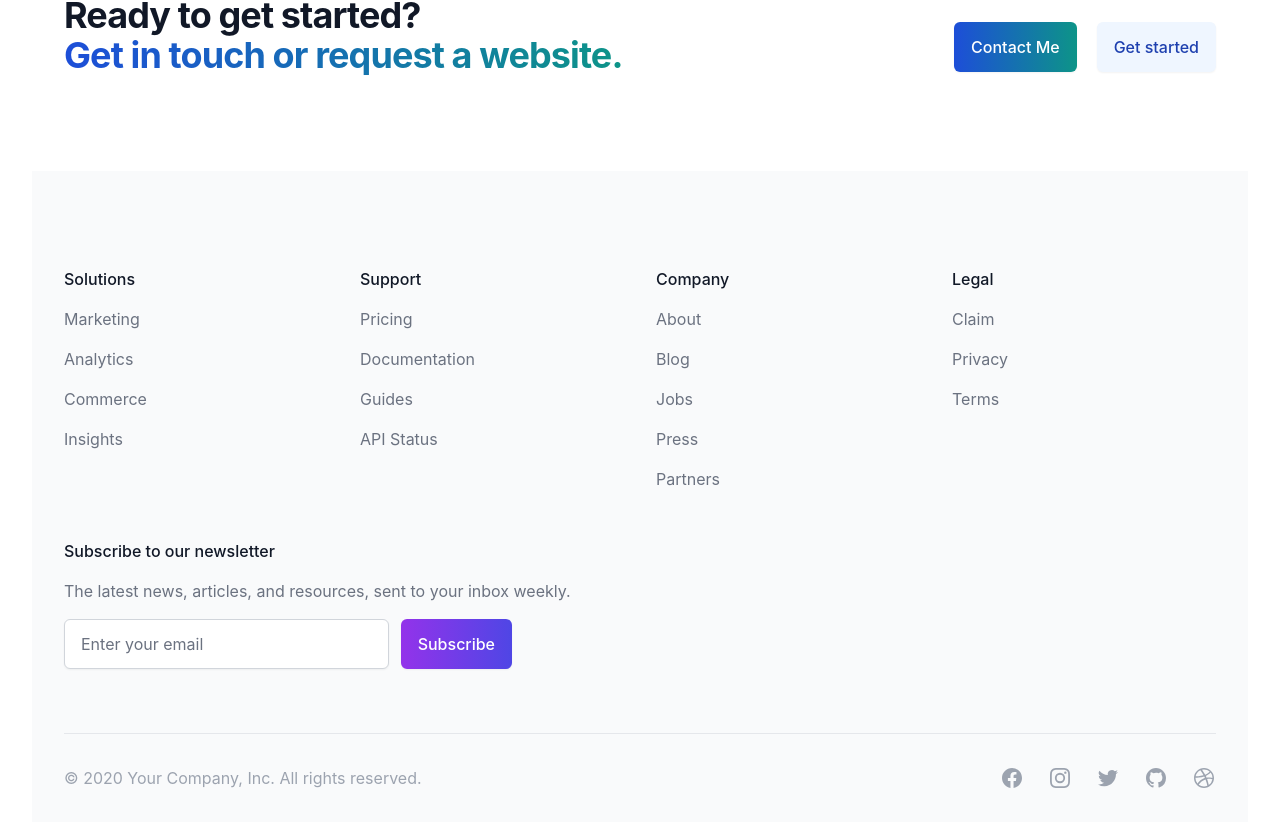
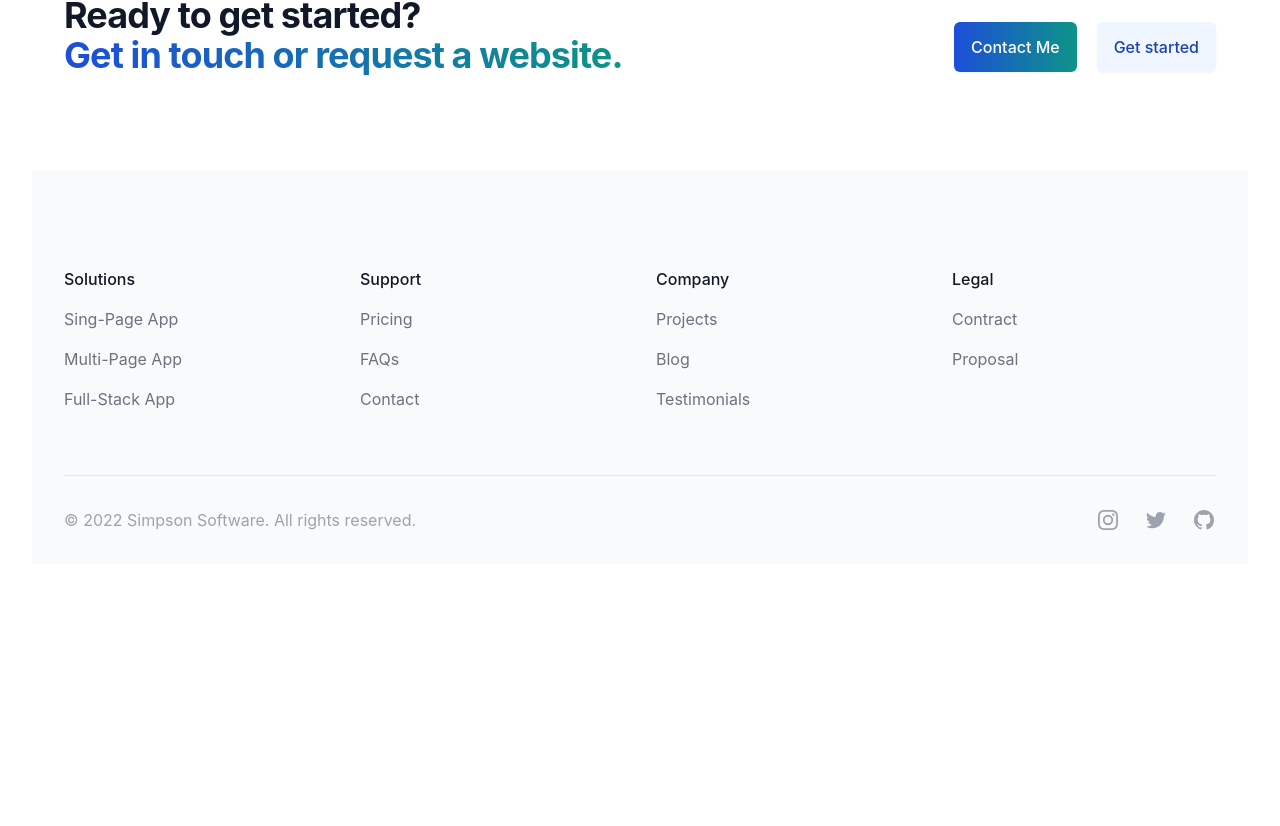
Before and after one commit to FulphilledDev/mern_portfolio, a React (Create React App) app: page / in a window 1280 px wide. Shown: the part 3816-4642 px from the top of the page. After the commit the page ends 4388 px from the top, so only its background shows below. Built offline with nearby package versions, Linux system fonts and the light colour scheme.

Commit message:
Footer Styles & Details

```diff
--- a/src/components/Footer.jsx
+++ b/src/components/Footer.jsx
@@ -4,43 +4,25 @@ const Footer = () => {
 
     const footerNavigation = {
         solutions: [
-            { name: 'Marketing', href: '#' },
-            { name: 'Analytics', href: '#' },
-            { name: 'Commerce', href: '#' },
-            { name: 'Insights', href: '#' },
+            { name: 'Sing-Page App', href: '#' },
+            { name: 'Multi-Page App', href: '#' },
+            { name: 'Full-Stack App', href: '#' },
         ],
         support: [
             { name: 'Pricing', href: '#' },
-            { name: 'Documentation', href: '#' },
-            { name: 'Guides', href: '#' },
-            { name: 'API Status', href: '#' },
+            { name: 'FAQs', href: '#' },
+            { name: 'Contact', href: '#' },
         ],
         company: [
-            { name: 'About', href: '#' },
+            { name: 'Projects', href: '#' },
             { name: 'Blog', href: '#' },
-            { name: 'Jobs', href: '#' },
-            { name: 'Press', href: '#' },
-            { name: 'Partners', href: '#' },
+            { name: 'Testimonials', href: '#' },
         ],
         legal: [
-            { name: 'Claim', href: '#' },
-            { name: 'Privacy', href: '#' },
-            { name: 'Terms', href: '#' },
+            { name: 'Contract', href: '#' },
+            { name: 'Proposal', href: '#' },
         ],
         social: [
-            {
-            name: 'Facebook',
-            href: '#',
-            icon: (props) => (
-                <svg fill="currentColor" viewBox="0 0 24 24" {...props}>
-                <path
-                    fillRule="evenodd"
-                    d="M22 12c0-5.523-4.477-10-10-10S2 6.477 2 12c0 4.991 3.657 9.128 8.438 9.878v-6.987h-2.54V12h2.54V9.797c0-2.506 1.492-3.89 3.777-3.89 1.094 0 2.238.195 2.238.195v2.46h-1.26c-1.243 0-1.63.771-1.63 1.562V12h2.773l-.443 2.89h-2.33v6.988C18.343 21.128 22 16.991 22 12z"
-                    clipRule="evenodd"
-                />
-                </svg>
-            ),
-            },
             {
             name: 'Instagram',
             href: '#',
@@ -71,19 +53,6 @@ const Footer = () => {
                 <path
                     fillRule="evenodd"
                     d="M12 2C6.477 2 2 6.484 2 12.017c0 4.425 2.865 8.18 6.839 9.504.5.092.682-.217.682-.483 0-.237-.008-.868-.013-1.703-2.782.605-3.369-1.343-3.369-1.343-.454-1.158-1.11-1.466-1.11-1.466-.908-.62.069-.608.069-.608 1.003.07 1.531 1.032 1.531 1.032.892 1.53 2.341 1.088 2.91.832.092-.647.35-1.088.636-1.338-2.22-.253-4.555-1.113-4.555-4.951 0-1.093.39-1.988 1.029-2.688-.103-.253-.446-1.272.098-2.65 0 0 .84-.27 2.75 1.026A9.564 9.564 0 0112 6.844c.85.004 1.705.115 2.504.337 1.909-1.296 2.747-1.027 2.747-1.027.546 1.379.202 2.398.1 2.651.64.7 1.028 1.595 1.028 2.688 0 3.848-2.339 4.695-4.566 4.943.359.309.678.92.678 1.855 0 1.338-.012 2.419-.012 2.747 0 .268.18.58.688.482A10.019 10.019 0 0022 12.017C22 6.484 17.522 2 12 2z"
-                    clipRule="evenodd"
-                />
-                </svg>
-            ),
-            },
-            {
-            name: 'Dribbble',
-            href: '#',
-            icon: (props) => (
-                <svg fill="currentColor" viewBox="0 0 24 24" {...props}>
-                <path
-                    fillRule="evenodd"
-                    d="M12 2C6.48 2 2 6.48 2 12s4.48 10 10 10c5.51 0 10-4.48 10-10S17.51 2 12 2zm6.605 4.61a8.502 8.502 0 011.93 5.314c-.281-.054-3.101-.629-5.943-.271-.065-.141-.12-.293-.184-.445a25.416 25.416 0 00-.564-1.236c3.145-1.28 4.577-3.124 4.761-3.362zM12 3.475c2.17 0 4.154.813 5.662 2.148-.152.216-1.443 1.941-4.48 3.08-1.399-2.57-2.95-4.675-3.189-5A8.687 8.687 0 0112 3.475zm-3.633.803a53.896 53.896 0 013.167 4.935c-3.992 1.063-7.517 1.04-7.896 1.04a8.581 8.581 0 014.729-5.975zM3.453 12.01v-.26c.37.01 4.512.065 8.775-1.215.25.477.477.965.694 1.453-.109.033-.228.065-.336.098-4.404 1.42-6.747 5.303-6.942 5.629a8.522 8.522 0 01-2.19-5.705zM12 20.547a8.482 8.482 0 01-5.239-1.8c.152-.315 1.888-3.656 6.703-5.337.022-.01.033-.01.054-.022a35.318 35.318 0 011.823 6.475 8.4 8.4 0 01-3.341.684zm4.761-1.465c-.086-.52-.542-3.015-1.659-6.084 2.679-.423 5.022.271 5.314.369a8.468 8.468 0 01-3.655 5.715z"
                     clipRule="evenodd"
                 />
                 </svg>
@@ -152,35 +121,7 @@ const Footer = () => {
                 </div>
               </div>
             </div>
-            <div className="mt-12 xl:mt-0">
-              <h3 className="text-base font-medium text-gray-900">Subscribe to our newsletter</h3>
-              <p className="mt-4 text-base text-gray-500">
-                The latest news, articles, and resources, sent to your inbox weekly.
-              </p>
-              <form className="mt-4 sm:flex sm:max-w-md">
-                <label htmlFor="email-address" className="sr-only">
-                  Email address
-                </label>
-                <input
-                  type="email"
-                  name="email-address"
-                  id="email-address"
-                  autoComplete="email"
-                  required
-                  className="w-full min-w-0 appearance-none rounded-md border border-gray-300 bg-white py-2 px-4 text-base text-gray-900 placeholder-gray-500 shadow-sm focus:border-indigo-500 focus:placeholder-gray-400 focus:outline-none focus:ring-indigo-500"
-                  placeholder="Enter your email"
-                />
-                <div className="mt-3 rounded-md sm:mt-0 sm:ml-3 sm:flex-shrink-0">
-                  <button
-                    type="submit"
-                    className="flex w-full items-center justify-center rounded-md border border-transparent bg-gradient-to-r from-purple-600 to-indigo-600 bg-origin-border px-4 py-3 text-base font-medium text-white shadow-sm hover:from-purple-700 hover:to-indigo-700"
-                  >
-                    Subscribe
-                  </button>
-                </div>
-              </form>
-            </div>
-          </div>
+
             <div className="mt-12 border-t border-gray-200 pt-8 md:flex md:items-center md:justify-between lg:mt-16">
               <div className="flex space-x-6 md:order-2">
                 {footerNavigation.social.map((item) => (
@@ -191,8 +132,9 @@ const Footer = () => {
                 ))}
               </div>
               <p className="mt-8 text-base text-gray-400 md:order-1 md:mt-0">
-              &copy; 2020 Your Company, Inc. All rights reserved.
+                &copy; 2022 Simpson Software. All rights reserved.
               </p>
+            </div>
           </div>
         </div>
       </footer>
```
Lines whose indentation alone changed are shown as unchanged.
